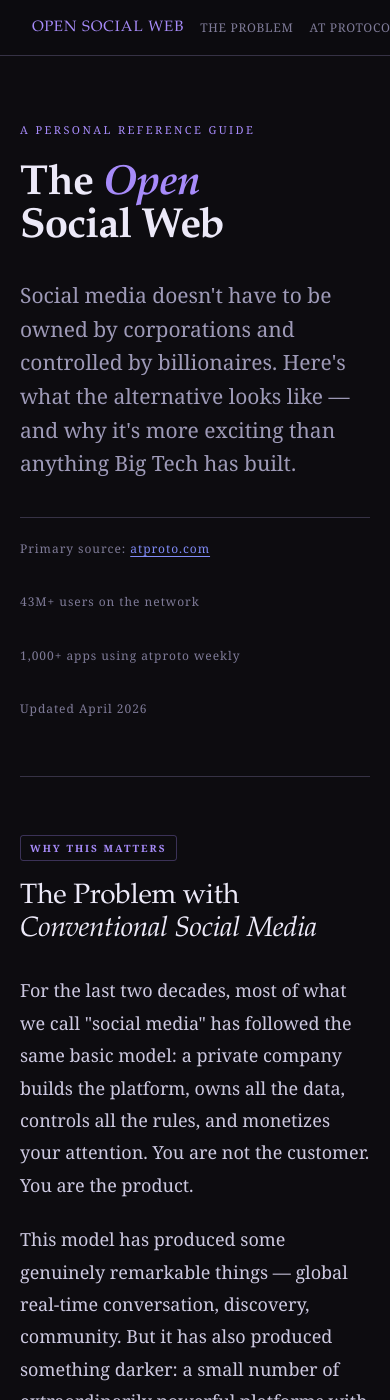
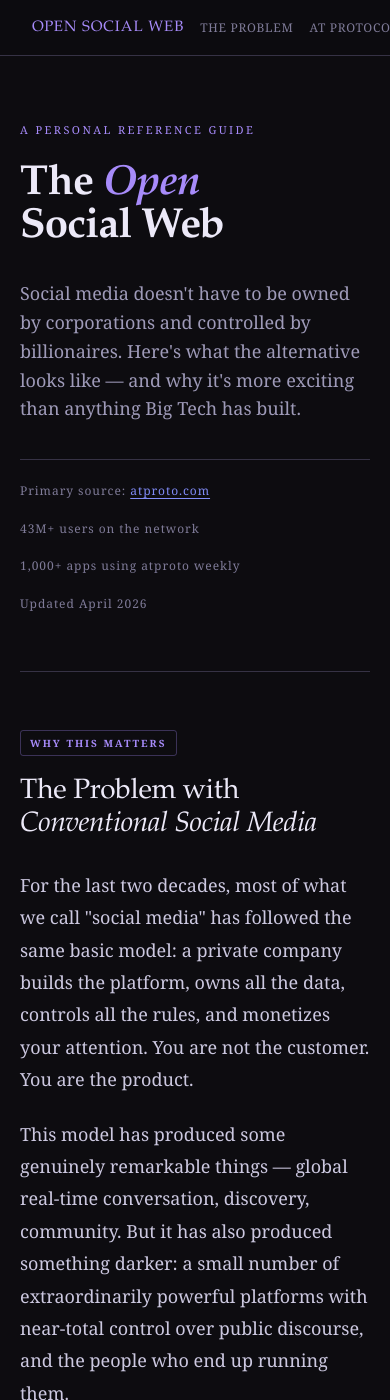
Before and after one commit to devilleweppenaar/home.github.io, a Jekyll site: the page open-social-web.html, which Jekyll copies as it is, in a window 390 px wide and 1400 px high. Built offline with Jekyll 4.4.1, drawn with Linux system fonts in a browser that asks for light colours.

Commit message:
updated layout for mobile

```diff
--- a/open-social-web.html
+++ b/open-social-web.html
@@ -675,6 +675,12 @@
                 .hero {
                     padding: 64px 0 56px;
                 }
+                .hero-deck {
+                    font-size: 18px;
+                }
+                .hero-meta {
+                    gap: 16px;
+                }
                 section {
                     padding: 52px 0;
                 }
@@ -682,13 +688,18 @@
                     grid-template-columns: 1fr;
                     gap: 8px;
                 }
+                .stack-layer {
+                    flex-direction: column;
+                }
                 .stack-side {
-                    width: 80px;
+                    width: 100%;
+                    border-right: none;
+                    border-bottom: 1px solid var(--line);
+                    padding: 10px 16px;
                     font-size: 10px;
-                    padding: 16px 10px;
                 }
                 .problem-grid {
-                    grid-template-columns: 1fr 1fr;
+                    grid-template-columns: 1fr;
                 }
             }
         </style>
```
